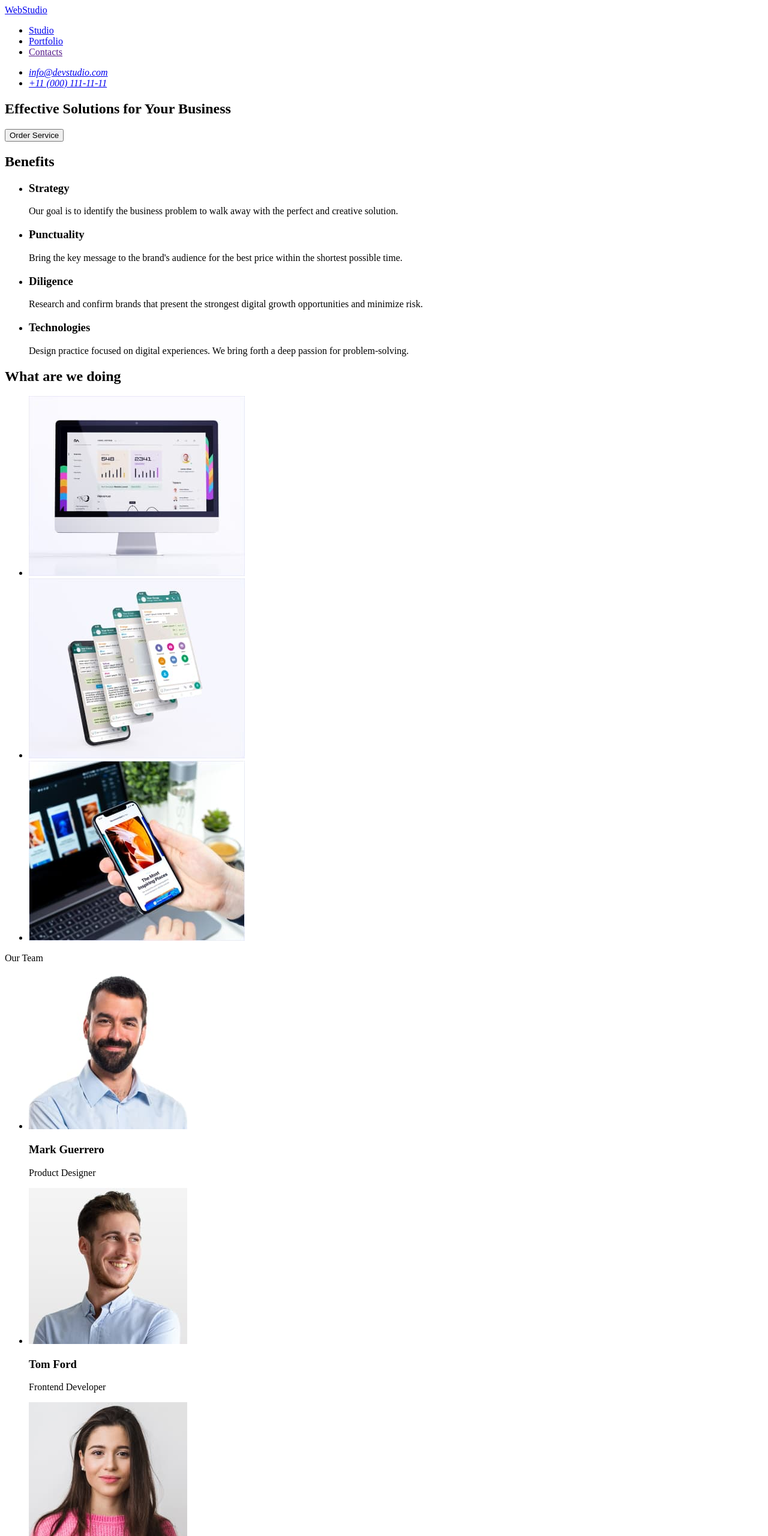
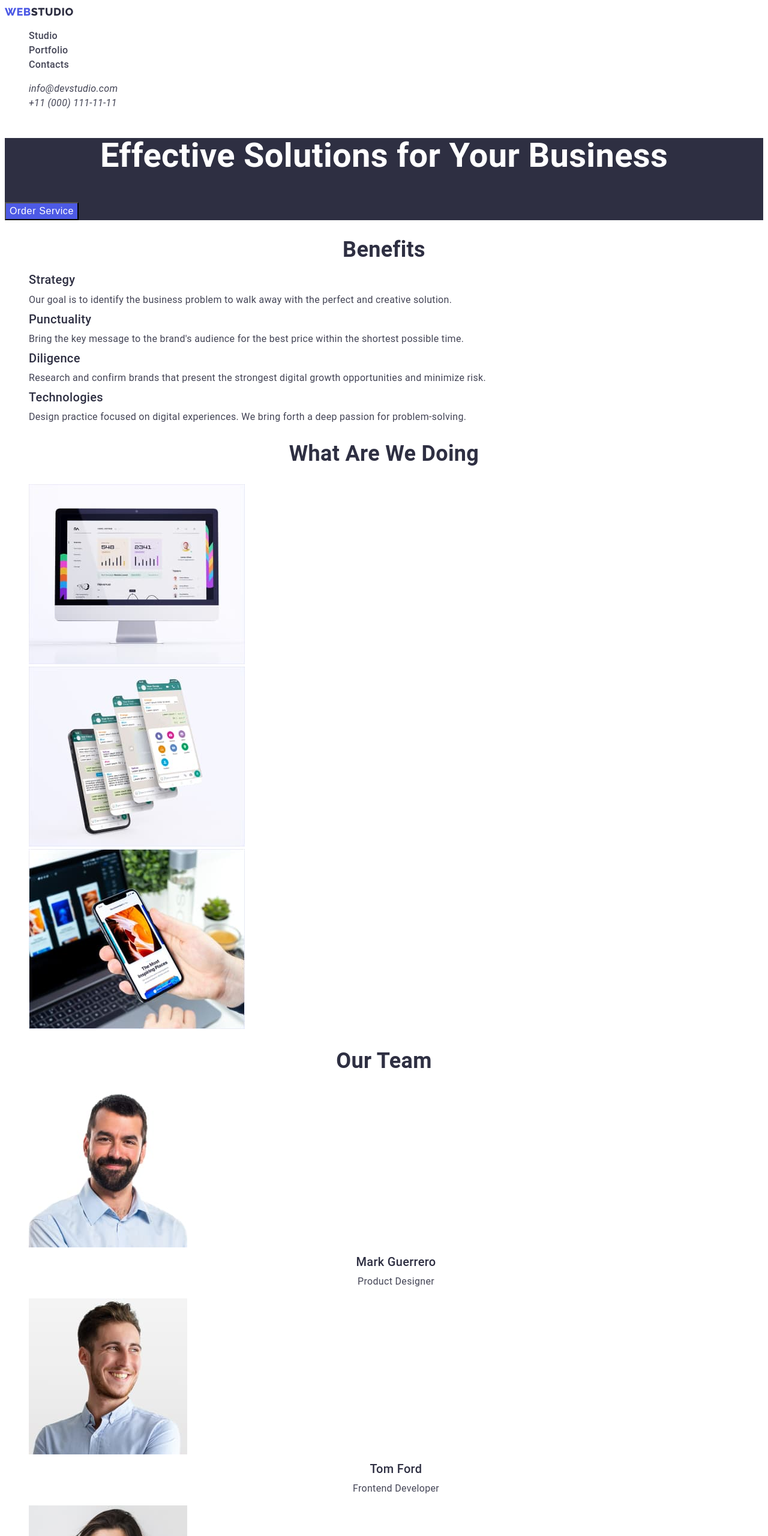
Before and after one commit to ANastya28/goit-markup-hw-02, a plain HTML site: page index.html in a window 1280 px wide. Shown: the top 2560 px of the page at 60% size. Drawn offline with Linux system fonts and the light colour scheme.

Commit message:
Added styles color&text

```diff
--- a/css/styles.css
+++ b/css/styles.css
@@ -0,0 +1,235 @@
+/* основной цвет текста (для р) #434455 */
+/* цвет заголовков #2E2F42 */
+/* Акцент текста (герой) #FFFFFF */
+/* эффект на контактах и навигации #404BBF*/
+/* цвет фона страниц #FFFFFF */
+/* вторичный 1 (бэкгарунд герой и футер)  #2E2F42 */
+/* вторичный 2 (бэкгарунд секция our team) #F4F4FD */
+
+:root {
+    --primary-text-color: #434455;
+    --title-text-color: #2E2F42;
+    --accent-color:#404BBF;
+    --primary-bacgraund-color: #FFFFFF;
+    --hero-backgraund-color: #2E2F42;
+    --team-backgraund-color: #F4F4FD;
+    --button-text-color: #FFFFFF;
+    --hero-text-color: #FFFFFF;
+    --button-backgraund-color:#4D5AE5;
+    --web-color: #4D5AE5;
+    --filter-color: #4D5AE5;
+    --filter-backgraund-color:#F4F4FD;
+    --filter-hover-color: #FFFFFF;
+    --filter-hover-backgraubd-color: #404BBF;
+    --logo-footer-color:#F4F4FD;
+    --footer-text-color:#E7E9FC;
+    --footer-backgraund-color:#2E2F42;
+}
+
+body {
+   color: var(--primary-text-color);
+
+   background-color: var(--primary-backgraund-color);
+   font-family: Roboto, sans-serif;
+   letter-spacing: 0.02em;
+}
+
+ul {
+    list-style: none;
+}
+
+.logo {
+    color: var(--title-text-color);
+
+    font-family: Raleway, sans-serif;
+    font-weight: 800;
+    font-size: 18px;
+    line-height: 1.33;
+    letter-spacing: 0.03em;
+    text-transform: uppercase;
+}
+
+.web {
+    color: var(--web-color);
+    font-family: Raleway, sans-serif;
+}
+
+.site-nav .link{
+    color: var(--primary-text-color);
+
+    font-weight: 500;
+    font-size: 16px;
+    line-height: 1.5;
+
+}
+
+.site-nav .link:hover,
+.site-nav .link:focus,
+.site-nav .link:active {
+    color: var(--accent-color);
+}
+
+.contacts .link {
+    color: var(--primary-text-color);
+
+    text-decoration: none;
+    font-size: 16px;
+    line-height: 1.5;
+}
+
+.contacts .link:hover,
+.contacts .link:focus,
+.contacts .link:active {
+    color: var(--accent-color);
+}
+
+.button {
+    color: var(--button-text-color);
+    background-color: var(--button-backgraund-color);
+
+    cursor: pointer;
+    font-style: inherit;
+    font-style: 400;
+    font-weight: 500;
+    font-size: 16px;
+    line-height: 1.5;
+    letter-spacing: 0.04em;
+}
+
+.button:hover {
+    color: var(--button-text-color);
+    background-color: var(--accent-color);
+}
+
+.button-filter {
+    color: var(--filter-color);
+    background-color: var(--filter-backgraund-color);
+
+    font-family: inherit;
+    font-style: normal;
+    font-weight: 500;
+    font-size: 16px;
+    line-height: 1.5;
+    letter-spacing: 0.04em;
+    cursor: pointer;
+}
+
+.button-filter:hover {
+    color: var(--filter-hover-color);
+    background-color: var(--filter-hover-backgraubd-color);
+}
+
+.hero {
+    background-color: var(--hero-backgraund-color);
+}
+
+.hero-title {
+    color: var(--hero-text-color);
+
+    font-weight: 700;
+    font-size: 56px;
+    line-height: 1.07;
+    text-align: center;
+}
+
+.section-title {
+    color: var(--title-text-color);
+
+    font-weight: 700;
+    font-size: 36px;
+    line-height: 1.11;
+    text-align: center;
+    text-transform: capitalize;
+}
+
+.section-subtitle {
+    color: var(--title-text-color);
+
+    font-weight: 500;
+    font-size: 20px;
+    line-height: 1.24px;
+}
+
+.section-text {
+    font-weight: 400;
+    font-size: 16px;
+    line-height: 1.5;
+}
+
+.team {
+
+}
+
+.team-title {
+    color: var(--title-text-color);
+
+    font-weight: 700;
+    font-size: 36px;
+    line-height: 1.11;
+    text-align: center;
+    text-transform: capitalize;
+
+}
+
+.team-subtitle {
+     color: var(--title-text-color);
+
+    font-weight: 500;
+    font-size: 20px;
+    line-height: 1.24px;
+    text-align: center;
+}
+
+.team-text {
+    font-weight: 400;
+    font-size: 16px;
+    line-height: 1.5;
+    text-align: center;
+}
+
+a {
+    text-decoration: none;
+}
+.section-subtitle-link {
+    color: var(--primary-text-color);
+
+    font-style: normal;
+    font-weight: 500;
+    font-size: 20px;
+    line-height: 1.24px;
+    text-decoration: none;
+}
+
+.section-text-link {
+    color: var(--primary-text-color);
+
+    font-style: normal;
+    font-weight: 400;
+    font-size: 16px;
+    line-height: 1.5;
+    text-decoration: none;
+
+}
+
+.footer {
+    background-color: var(--footer-backgraund-color);
+
+}
+
+.footer-text {
+    color: var(--footer-text-color);
+
+    font-size: 16px;
+    line-height: 1.5;
+    letter-spacing: 0.02em;
+}
+
+.logo-footer {
+    color: var(--logo-footer-color);
+
+    font-weight: 800;
+    font-size: 18px;
+    line-height: 1.17;
+    letter-spacing: 0.03em;
+    text-transform: uppercase;
+}
--- a/index.html
+++ b/index.html
@@ -10,58 +10,59 @@
     <link rel="stylesheet" href="./css/styles.css">
 </head>
 
+<body>
     <!--шапка-->
     <header>
     <nav>
         <!--тег a=logo-->
-        <a href="./index.html">WebStudio</a>
-        <ul>
-            <li><a href="./index.html">Studio</a></li>
-            <li><a href="./portfolio.html">Portfolio</a></li>
-            <li><a href="">Contacts</a></li>
+        <a href="./index.html" class="logo"><span class="web">Web</span>Studio</a>
+        <ul class="site-nav">
+            <li><a href="./index.html" class="link">Studio</a></li>
+            <li><a href="./portfolio.html" class="link">Portfolio</a></li>
+            <li><a href="" class="link">Contacts</a></li>
         </ul>
     </nav>
-    <address>
+    <address class="contacts">
     <ul>
-        <li><a href="mailto:info@devstudio.com">info@devstudio.com</a></li>
-        <li><a href="tel:+110001111111">+11 (000) 111-11-11</a></li>
+        <li><a href="mailto:info@devstudio.com" class="link">info@devstudio.com</a></li>
+        <li><a href="tel:+110001111111" class="link">+11 (000) 111-11-11</a></li>
     </ul>
     </address>
     </header>
 
     <main>
         <!--Hero-->
-        <section>
-            <h1>Effective Solutions for Your Business</h1>
-            <button type="button">Order Service</button>
+        <section class="hero">
+            <h1 class="hero-title">Effective Solutions for Your Business</h1>
+            <button type="button" class="button">Order Service</button>
         </section>
 
         <!--Benefits-->
-        <section>
-           <h2>Benefits</h2>
+        <section class="section">
+           <h2 class="section-title">Benefits</h2>
            <ul>
             <li>
-                <h3>Strategy</h3>
-                <p>Our goal is to identify the business problem to walk away with the perfect and creative solution. </p>
+                <h3 class="section-subtitle">Strategy</h3>
+                <p class="section-text">Our goal is to identify the business problem to walk away with the perfect and creative solution. </p>
             </li>
             <li>
-                <h3>Punctuality</h3>
-                <p>Bring the key message to the brand's audience for the best price within the shortest possible time.</p>
+                <h3 class="section-subtitle">Punctuality</h3>
+                <p class="section-text">Bring the key message to the brand's audience for the best price within the shortest possible time.</p>
             </li>
             <li>
-                <h3>Diligence</h3>
-                <p>Research and confirm brands that present the strongest digital growth opportunities and minimize risk.</p>
+                <h3 class="section-subtitle">Diligence</h3>
+                <p class="section-text">Research and confirm brands that present the strongest digital growth opportunities and minimize risk.</p>
             </li>
             <li>
-                <h3>Technologies</h3>
-                <p>Design practice focused on digital experiences. We bring forth a deep passion for problem-solving.</p>
+                <h3 class="section-subtitle">Technologies</h3>
+                <p class="section-text">Design practice focused on digital experiences. We bring forth a deep passion for problem-solving.</p>
             </li>
            </ul>
         </section>
 
         <!--Servives-->
-        <section>
-            <h2>What are we doing</h2>
+        <section class="section">
+            <h2 class="section-title">What are we doing</h2>
             <ul>
                 <li>
                         <img src="./images/computer.jpg" alt="computer" width="360" height="300">
@@ -76,37 +77,36 @@
         </section>
 
         <!--Our team-->
-        <section
-
-            <h2>Our Team</h2>
+        <section class="team">
+            <h2 class="team-title">Our Team</h2>
             <ul>
                 <li>
                         <img src="./images/mark.jpg" alt="man" width="264" height="260">
-                        <h3>Mark Guerrero</h3>
-                        <p>Product Designer</p>
+                        <h3 class="team-subtitle">Mark Guerrero</h3>
+                        <p class="team-text">Product Designer</p>
                 </li>
                 <li>
                         <img src="./images/tom.jpg" alt="second man" width="264" height="260">
-                        <h3>Tom Ford</h3>
-                        <p>Frontend Developer</p>
+                        <h3 class="team-subtitle">Tom Ford</h3>
+                        <p class="team-text">Frontend Developer</p>
                 </li>
                 <li>
                         <img src="./images/camila.jpg" alt="girl" width="264" height="260">
-                        <h3>Camila Garcia</h3>
-                        <p>Marketing</p>
+                        <h3 class="team-subtitle">Camila Garcia</h3>
+                        <p class="team-text">Marketing</p>
                 </li>
                 <li>
                         <img src="./images/daniel.jpg" alt="third man" width="264" height="260">
-                        <h3>Daniel Wilson</h3>
-                        <p>UI Designer</p>
+                        <h3 class="team-subtitle">Daniel Wilson</h3>
+                        <p class="team-text">UI Designer</p>
                 </li>
             </ul>
         </section>
     </main>
 
-    <footer>
-        <a href="./index.html">WebStudio</a>
-        <p>Increase the flow of customers and sales for your business with digital marketing & growth solutions.</p>
+    <footer class="footer">
+        <a href="./index.html" class="logo-footer"><span class="web">Web</span>Studio</a>
+        <p class="footer-text">Increase the flow of customers and sales for your business with digital marketing & growth solutions.</p>
     </footer>
 
 </body>
```
Also changed, not shown: portfolio.html (+58 -38 lines).
